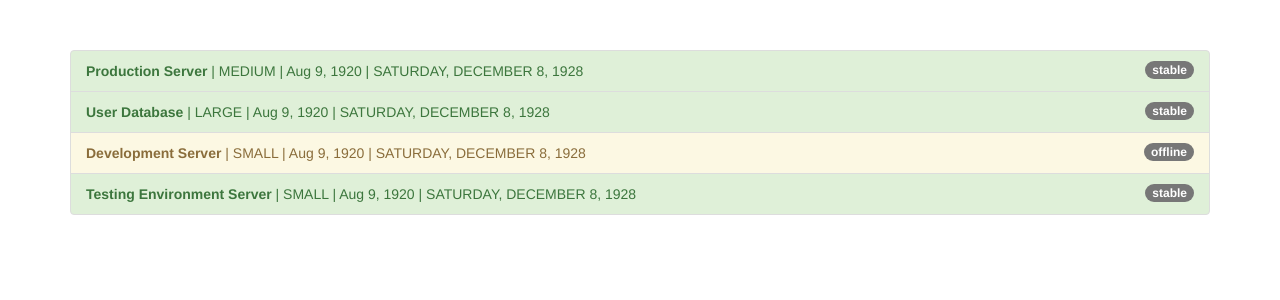
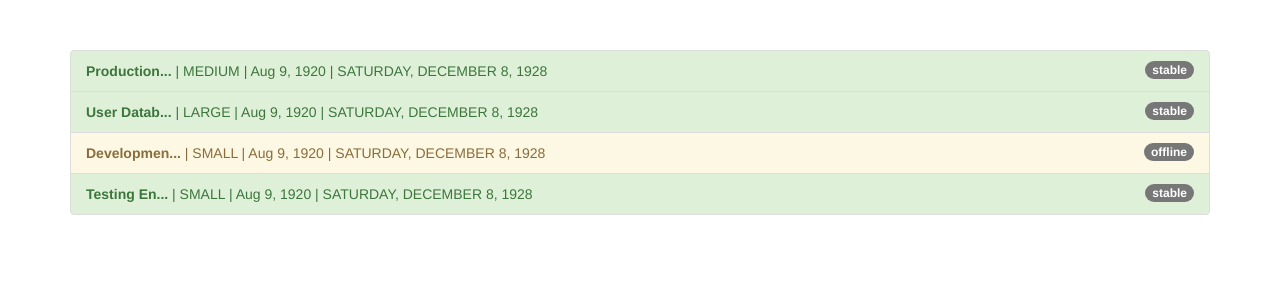
Before and after one commit to kubilaye/ng-assignments, an Angular app in the folder pipes/: page / in a window 1280 px wide. Shown: the top 300 px of the page. Built offline with nearby package versions, Linux system fonts and the light colour scheme.

Commit message:
creating a custom pipe and implementing

```diff
--- a/pipes/src/app/app.component.html
+++ b/pipes/src/app/app.component.html
@@ -10,7 +10,7 @@
             class="badge">
             {{ server.status }}
           </span>
-          <strong>{{ server.name }}</strong> | {{ server.instanceType | uppercase }} | {{ server.started | date }} | {{ server.end | date:'fullDate' | uppercase }}
+          <strong>{{ server.name | shorten }}</strong> | {{ server.instanceType | uppercase }} | {{ server.started | date }} | {{ server.end | date:'fullDate' | uppercase }}
         </li>
       </ul>
     </div>
--- a/pipes/src/app/app.module.ts
+++ b/pipes/src/app/app.module.ts
@@ -3,11 +3,13 @@ import { NgModule } from '@angular/core';
 
 
 import { AppComponent } from './app.component';
+import {ShortenPipe} from './shorten.pipe';
 
 
 @NgModule({
   declarations: [
-    AppComponent
+    AppComponent,
+    ShortenPipe,
   ],
   imports: [
     BrowserModule
--- /dev/null
+++ b/pipes/src/app/shorten.pipe.ts
@@ -0,0 +1,10 @@
+import {Pipe, PipeTransform} from '@angular/core';
+
+@Pipe({
+  name: 'shorten'
+})
+export class ShortenPipe implements PipeTransform {
+  transform(value: any) {
+    return value.substr(0, 10) + '...';
+  }
+}
```
